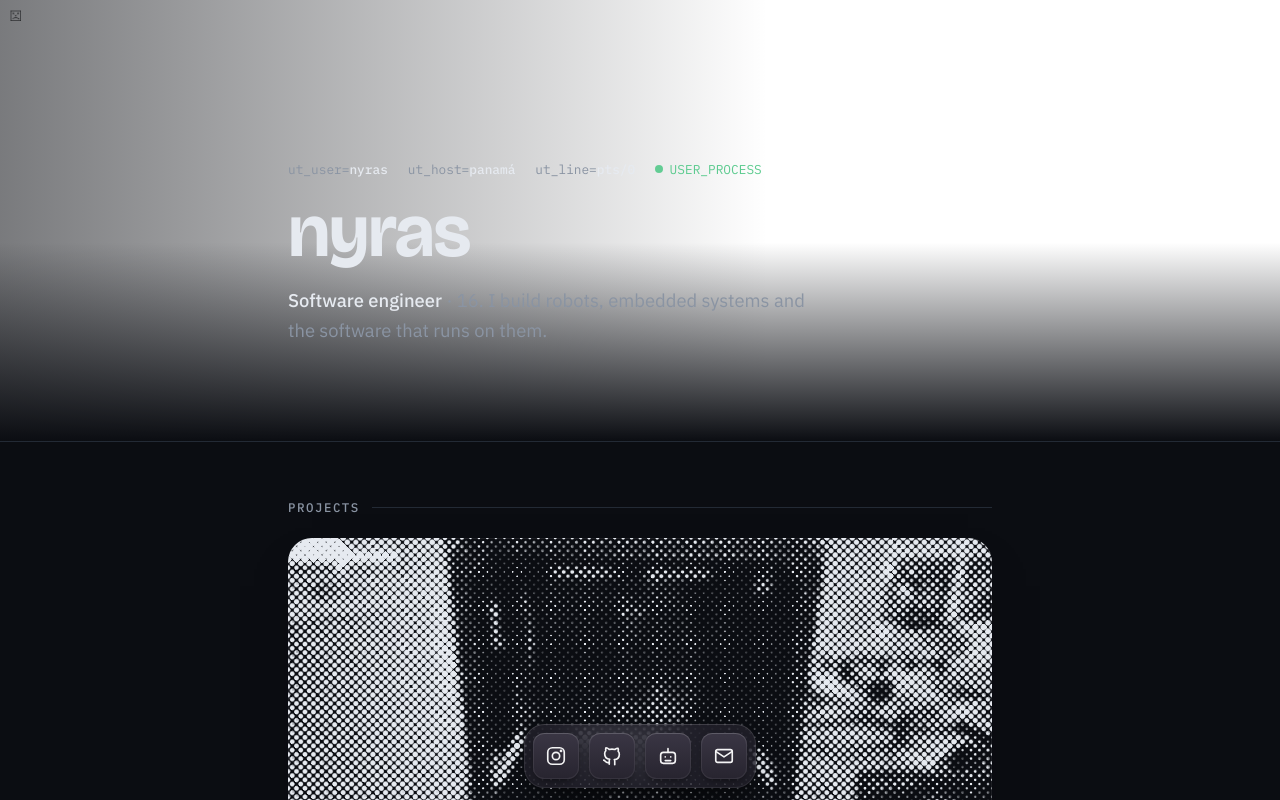
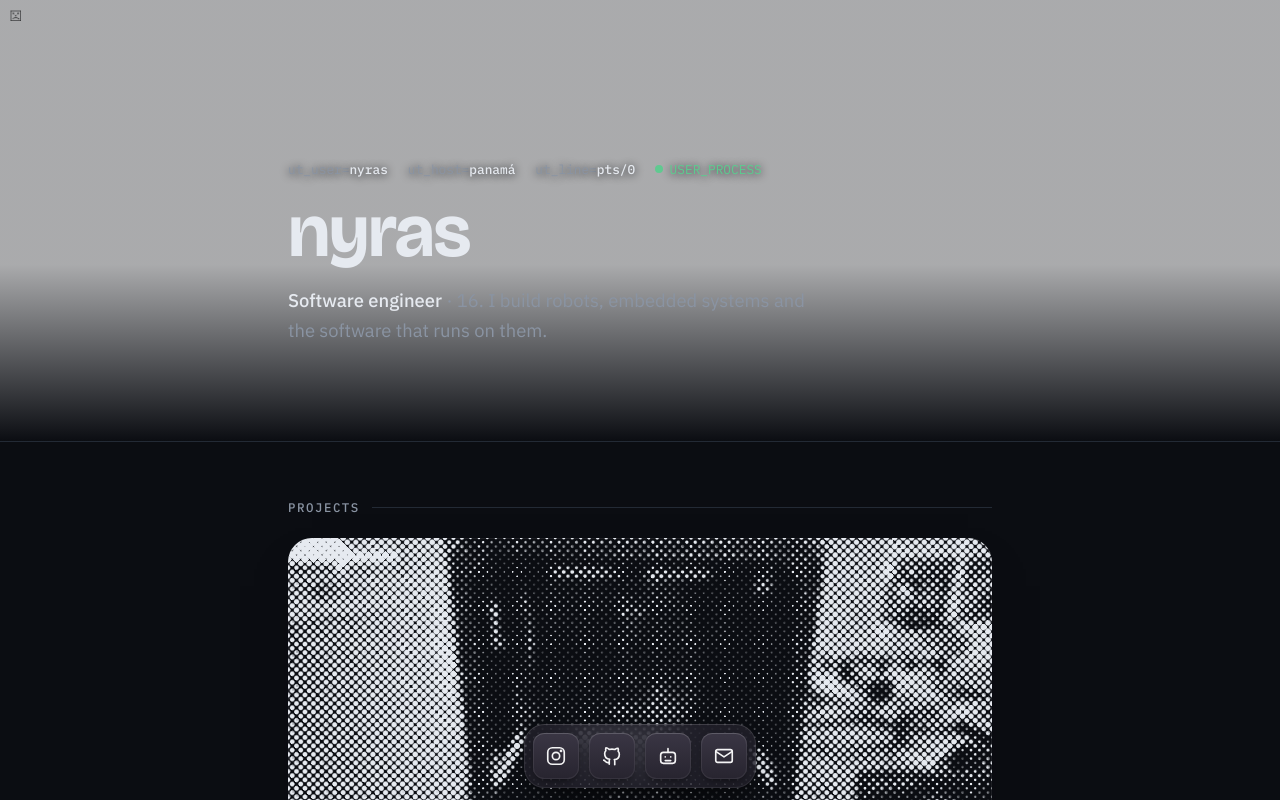
Before and after one commit to nyrasdev/portfolio, a React (Vite) app: page / in a window 1280 px wide. Shown: the top 800 px of the page. Built offline with nearby package versions, Linux system fonts and the light colour scheme.

Commit message:
Hero: lighter overlay so the ASCII background shows

```diff
--- a/src/index.css
+++ b/src/index.css
@@ -36,10 +36,10 @@ h1, h2, h3 { font-family: var(--display); text-wrap: balance; margin: 0; }
 .hero { position: relative; overflow: hidden; border-bottom: 1px solid var(--line); }
 .hero-bg { position: absolute; inset: 0; }
 .hero-fade { position: absolute; inset: 0; pointer-events: none;
-  background: linear-gradient(180deg, transparent 55%, var(--bg) 100%), linear-gradient(90deg, rgba(11,13,18,.55) 0%, transparent 60%); }
+  background: linear-gradient(180deg, rgba(11,13,18,.35) 0%, rgba(11,13,18,.35) 60%, var(--bg) 100%); }
 .hero-inner { position: relative; padding-block: 10rem 6rem; pointer-events: none; }
 .hero-inner a { pointer-events: auto; }
-.record { font-family: var(--mono); font-size: 0.8rem; color: var(--muted); display: flex; flex-wrap: wrap; gap: 0.25rem 1.25rem; margin: 0; }
+.record { text-shadow: 0 1px 8px var(--bg); font-family: var(--mono); font-size: 0.8rem; color: var(--muted); display: flex; flex-wrap: wrap; gap: 0.25rem 1.25rem; margin: 0; }
 .record b { color: var(--fg); font-weight: 500; }
 .live { color: var(--ok); }
 .live::before { content: ''; display: inline-block; width: 0.5rem; height: 0.5rem; border-radius: 50%; background: var(--ok); margin-right: 0.4rem; vertical-align: 0.05rem; }
```
